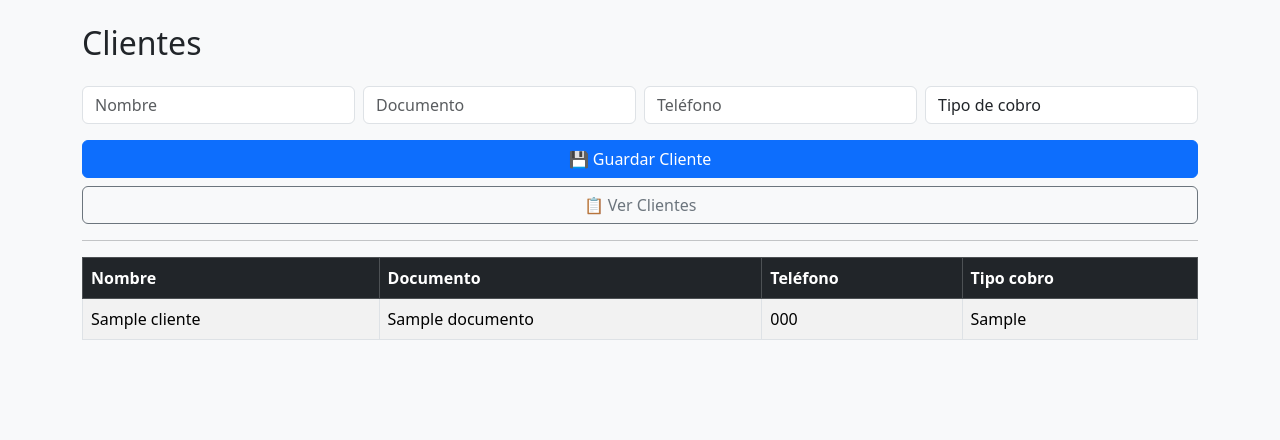
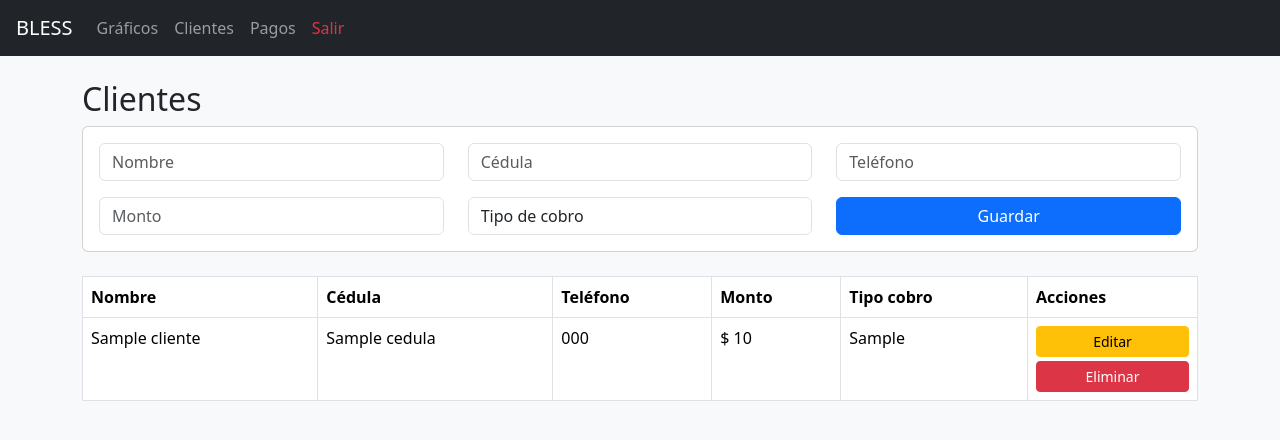
Before and after one commit to abogadovillegasminero-blip/bless, a FastAPI app: template templates/clientes.html in a window 1280 px wide. Shown: the top 440 px of the page. Run offline with FastAPI, Linux system fonts and the light colour scheme; the template is opened without the code that fills it: most values are stand-ins (such as "Sample title", 1, 10 or a date in 2020).

Commit message:
Update clientes.html

```diff
--- a/templates/clientes.html
+++ b/templates/clientes.html
@@ -1,72 +1,72 @@
-<!DOCTYPE html>
-<html lang="es">
-<head>
-    <meta charset="UTF-8">
-    <title>Clientes</title>
-    <link href="https://cdn.jsdelivr.net/npm/bootstrap@5.3.2/dist/css/bootstrap.min.css" rel="stylesheet">
-</head>
-<body class="bg-light">
+{% extends "base.html" %}
+{% block content %}
 
-<div class="container mt-4">
-    <h2 class="mb-4">Clientes</h2>
+<h2>Clientes</h2>
 
-    <form method="post" action="/clientes">
-        <div class="row g-2">
+<form method="post" action="/clientes/guardar" class="card p-3 mb-4">
+  <div class="row">
     <div class="col">
       <input name="nombre" class="form-control" placeholder="Nombre" required>
     </div>
-
     <div class="col">
-                <input name="documento" class="form-control" placeholder="Documento" required>
+      <input name="cedula" class="form-control" placeholder="Cédula" required>
     </div>
-
     <div class="col">
       <input name="telefono" class="form-control" placeholder="Teléfono" required>
     </div>
+  </div>
 
+  <div class="row mt-3">
+    <div class="col">
+      <input name="monto" type="number" class="form-control" placeholder="Monto" required>
+    </div>
     <div class="col">
       <select name="tipo_cobro" class="form-control" required>
         <option value="">Tipo de cobro</option>
-                    <option value="Diario">Diario</option>
-                    <option value="Semanal">Semanal</option>
-                    <option value="Quincenal">Quincenal</option>
-                    <option value="Mensual">Mensual</option>
+        <option value="diario">Diario</option>
+        <option value="semanal">Semanal</option>
       </select>
     </div>
+    <div class="col">
+      <button class="btn btn-primary w-100">Guardar</button>
     </div>
-
-        <button type="submit" class="btn btn-primary w-100 mt-3">
-            💾 Guardar Cliente
-        </button>
-
-        <a href="/clientes/lista" class="btn btn-outline-secondary w-100 mt-2">
-            📋 Ver Clientes
-        </a>
+  </div>
 </form>
 
-    <hr>
-
-    <table class="table table-bordered table-striped">
-        <thead class="table-dark">
+<table class="table table-bordered bg-white">
+  <thead>
     <tr>
       <th>Nombre</th>
-                <th>Documento</th>
+      <th>Cédula</th>
       <th>Teléfono</th>
+      <th>Monto</th>
       <th>Tipo cobro</th>
+      <th style="width:170px;">Acciones</th>
     </tr>
   </thead>
   <tbody>
+    {% if clientes|length == 0 %}
+      <tr><td colspan="6" class="text-center">No hay clientes</td></tr>
+    {% endif %}
+
     {% for c in clientes %}
     <tr>
-                <td>{{ c.nombre }}</td>
-                <td>{{ c.documento }}</td>
-                <td>{{ c.telefono }}</td>
-                <td>{{ c.tipo_cobro }}</td>
+      <td>{{ c["nombre"] }}</td>
+      <td>{{ c["cedula"] }}</td>
+      <td>{{ c["telefono"] }}</td>
+      <td>$ {{ "{:,.0f}".format(c["monto"]|float).replace(",", ".") }}</td>
+      <td>{{ c["tipo_cobro"] }}</td>
+      <td>
+        <a class="btn btn-warning btn-sm w-100 mb-1" href="/clientes/editar?row_id={{ loop.index0 }}">Editar</a>
+
+        <form method="post" action="/clientes/eliminar" onsubmit="return confirm('¿Eliminar este cliente?');">
+          <input type="hidden" name="row_id" value="{{ loop.index0 }}">
+          <button class="btn btn-danger btn-sm w-100">Eliminar</button>
+        </form>
+      </td>
     </tr>
     {% endfor %}
   </tbody>
 </table>
-</div>
 
-</body>
-</html>
+{% endblock %}
```
Lines whose indentation alone changed are shown as unchanged.
